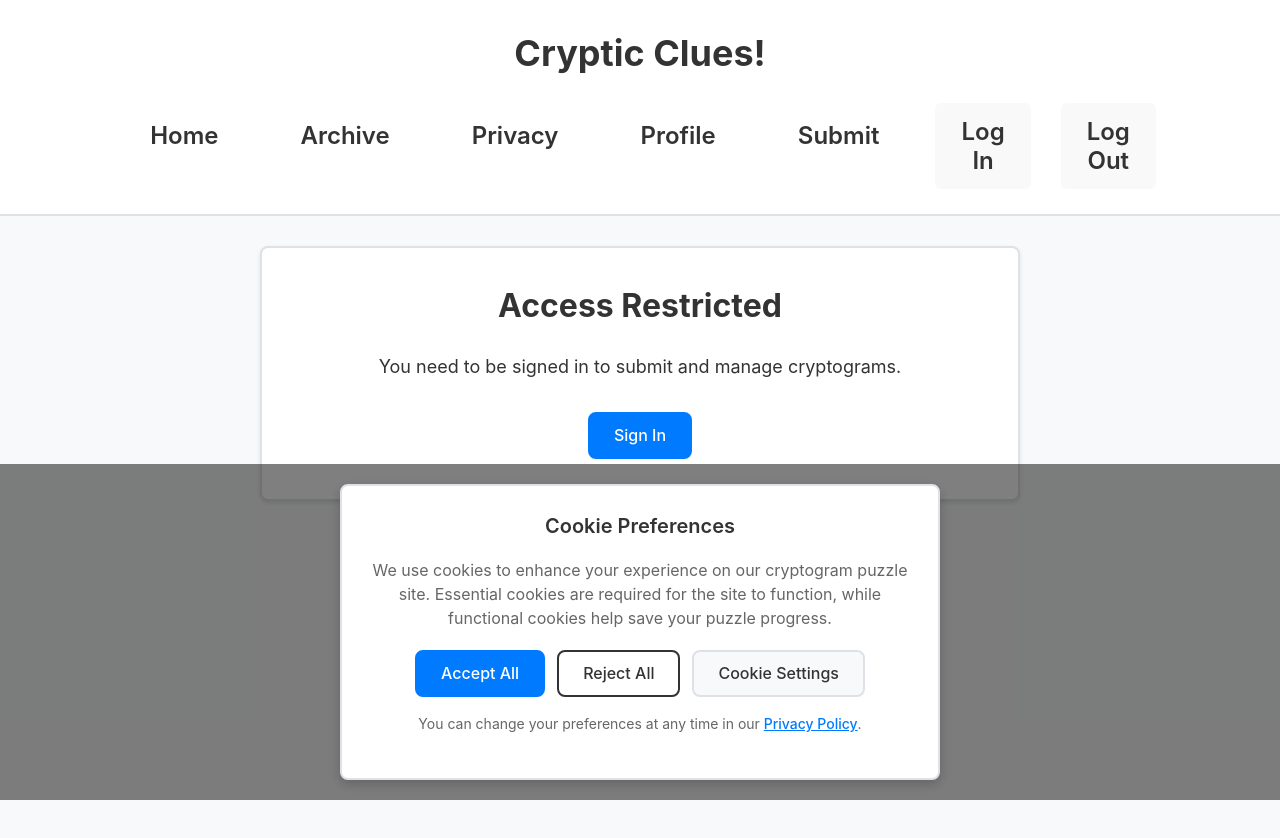
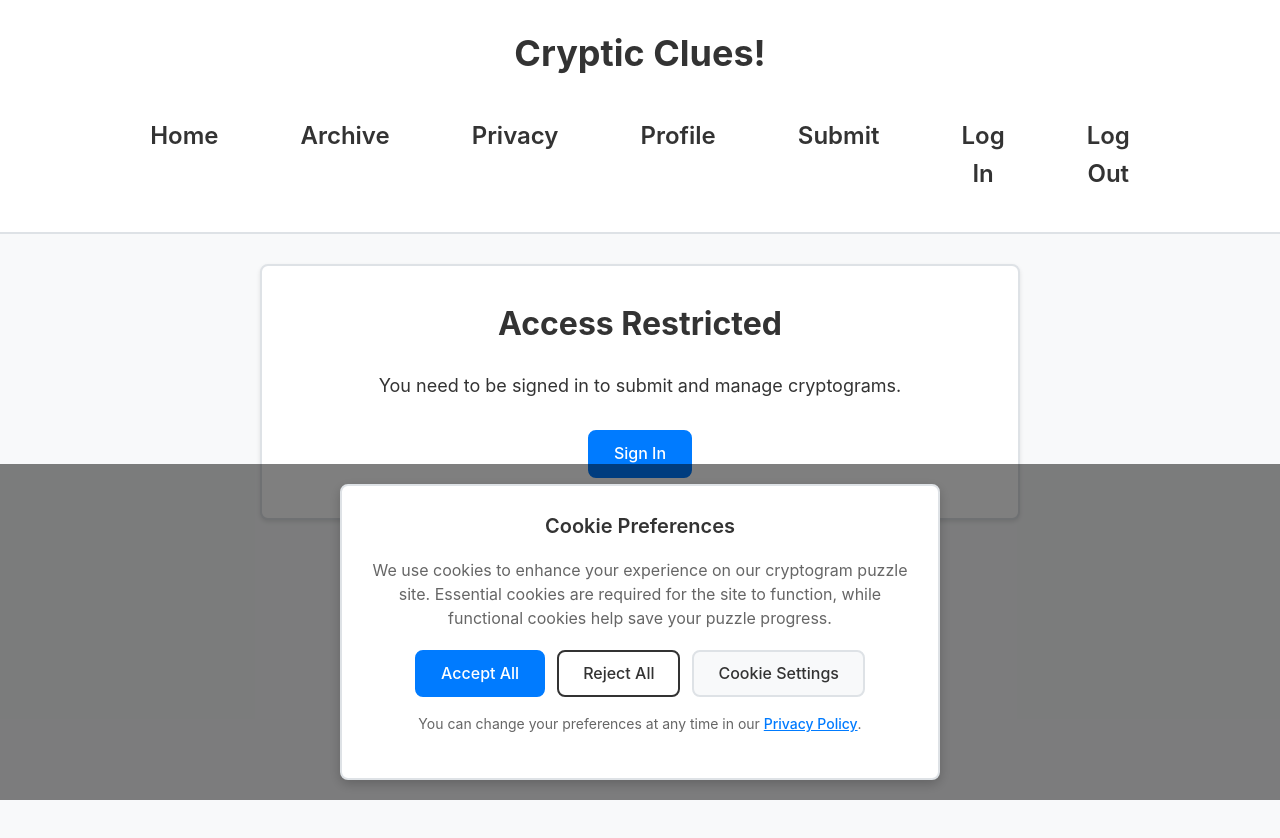
Before and after one commit to bfishbaum/cryptics, a React (Vite) app in the folder frontend/: page /submit in a window 1280 px wide. Shown: the top 838 px of the page. Built offline with nearby package versions, Linux system fonts and the light colour scheme; no server answers.

Commit message:
changes to header style

```diff
--- a/frontend/src/components/Header.tsx
+++ b/frontend/src/components/Header.tsx
@@ -4,11 +4,11 @@ import { useAuth0 } from "@auth0/auth0-react";
 
 const LoginButton = () => {
   const {  loginWithRedirect } = useAuth0();
-  return <button onClick={() => loginWithRedirect()} className='nav-link'>Log In</button>;
+  return <span onClick={() => loginWithRedirect()} className='nav-link' style={{ cursor: 'pointer' }}>Log In</span>;
 }
 const LogoutButton = () => {
   const {  logout } = useAuth0();
-  return <button onClick={() => logout()} className='nav-link'>Log Out</button>;
+  return <span onClick={() => logout()} className='nav-link' style={{ cursor: 'pointer' }}>Log Out</span>;
 }
 
 export const Header: React.FC = () => {
```
